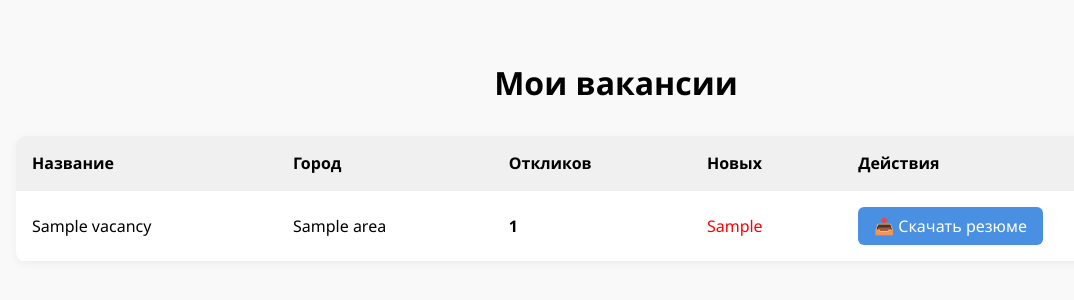
After one commit to BogdanovNikolai/HH-Resume-parser, a Flask app: template templates/vacancies.html in a window 1280 px wide. The commit adds this page. Shown: the top 300 px of the page, without its empty margins (24-1098 px from the left). Run offline with Flask 3, Linux system fonts and the light colour scheme; the template is opened without the code that fills it: most values are stand-ins (such as "Sample title", 1, 10 or a date in 2020); parts of the project's set-up code (start-up, migrations or seed data) failed here and were passed over.

Commit message:
feat\Remaining requests and started vacancies page

```diff
--- a/app.py
+++ b/app.py
@@ -1,11 +1,12 @@
 from flask import Flask, render_template, request, send_file, jsonify
-from hh.api import findResumes
+from hh.api import findResumes, get_manager_id, get_resume_limits
 from utils.excel_writer import append_resumes_to_excel
 import os
 from typing import List, Dict, Any, Optional
 from threading import Thread, Lock
 from progress import progress_lock, global_progress
 import json
+import requests
 
 app = Flask(__name__)
 
@@ -28,7 +29,182 @@ AREAS_LIST = load_areas_from_file('utils/areas_cache.json')
 
 @app.route('/')
 def index():
-    return render_template('index.html', areas=AREAS_LIST)
+    access_tokens = []
+    i = 1
+    while True:
+        token = os.getenv(f"ACCESS_TOKEN{i}")
+        if token:
+            access_tokens.append(token)
+            i += 1
+        else:
+            break
+
+    if not access_tokens:
+        return render_template('index.html', areas=AREAS_LIST, resume_limit=None)
+
+    # Используем первый токен
+    access_token = access_tokens[0]
+    employer_id = "104309"  # Номер компании из задания
+
+    try:
+        manager_id = get_manager_id(access_token)
+        if not manager_id:
+            return render_template('index.html', areas=AREAS_LIST, resume_limit=None)
+
+        limits = get_resume_limits(employer_id, manager_id, access_token)
+        resume_left = limits.get("left", {}).get("resume_view", 0)
+    except Exception as e:
+        print(f"[ERROR] Не удалось получить лимиты: {e}")
+        resume_left = None
+
+    return render_template('index.html', areas=AREAS_LIST, resume_limit=resume_left)
+
+@app.route('/api/resume-limit')
+def resume_limit_api():
+    access_tokens = []
+    i = 1
+    while True:
+        token = os.getenv(f"ACCESS_TOKEN{i}")
+        if token:
+            access_tokens.append(token)
+            i += 1
+        else:
+            break
+
+    if not access_tokens:
+        return jsonify({"limit": None})
+
+    access_token = access_tokens[0]
+    employer_id = "104309"
+
+    try:
+        manager_id = get_manager_id(access_token)
+        if not manager_id:
+            return jsonify({"limit": None})
+
+        limits = get_resume_limits(employer_id, manager_id, access_token)
+        return jsonify({"limit": limits.get("left", {}).get("resume_view_from_api", None)})
+    except Exception as e:
+        print(f"[ERROR] Ошибка получения лимита: {e}")
+        return jsonify({"limit": None})
+
+@app.route('/vacancies')
+def vacancies():
+    access_tokens = []
+    i = 1
+    while True:
+        token = os.getenv(f"ACCESS_TOKEN{i}")
+        if token:
+            access_tokens.append(token)
+            i += 1
+        else:
+            break
+
+    if not access_tokens:
+        return "Нет доступных токенов", 500
+
+    from hh.api import get_company_vacancies, get_employer_id
+    try:
+        employer_id = get_employer_id(access_tokens[0])
+        if not employer_id:
+            return render_template('vacancies.html', error="Не удалось получить ID работодателя.", vacancies=[])
+
+        vacancies_list = get_company_vacancies(access_tokens[0], employer_id)
+        if not vacancies_list:
+            return render_template('vacancies.html', error="Нет активных вакансий.", vacancies=[])
+
+        result = []
+        for vacancy in vacancies_list:
+            vacancy_id = vacancy["id"]
+            url = f"https://api.hh.ru/negotiations?vacancy_id={vacancy_id}"
+            headers = {
+                'Authorization': f'Bearer {access_tokens[0]}',
+                'User-Agent': 'HH-User-Agent'
+            }
+            try:
+                resp = requests.get(url, headers=headers)
+                resp.raise_for_status()
+                data = resp.json()
+                total = sum(coll["counters"]["total"] for coll in data.get("collections", []))
+                unread = sum(coll["counters"]["with_updates"] for coll in data.get("collections", []))
+                result.append({
+                    "vacancy": vacancy,
+                    "total_responses": total,
+                    "new_responses": unread
+                })
+            except Exception as e:
+                print(f"[ERROR] Ошибка при получении откликов для вакансии {vacancy_id}: {e}")
+
+        return render_template('vacancies.html', vacancies=result, error=None)
+
+    except Exception as e:
+        print(f"[ERROR] Ошибка при получении данных: {e}")
+        return render_template('vacancies.html', error="Ошибка получения вакансий. Проверьте права доступа или токен.", vacancies=[])
+
+
+@app.route('/vacancy/<vacancy_id>/export')
+def export_vacancy_resumes(vacancy_id):
+    access_tokens = []
+    i = 1
+    while True:
+        token = os.getenv(f"ACCESS_TOKEN{i}")
+        if token:
+            access_tokens.append(token)
+            i += 1
+        else:
+            break
+
+    if not access_tokens:
+        return "Нет доступных токенов", 500
+
+    # Получаем все отклики по вакансии
+    from hh.api import findResumes
+    def background_task(vacancy_id):
+        nonlocal access_tokens
+        result = None
+        for idx, token in enumerate(access_tokens):
+            print(f"[INFO] Используется токен #{idx + 1}")
+            try:
+                def update_progress(delta: int = 1):
+                    with progress_lock:
+                        if global_progress["step"] == "hh":
+                            global_progress["current_hh"] += delta
+                            if global_progress["current_hh"] >= global_progress["total_hh"]:
+                                global_progress["step"] = "ai"
+
+                # Здесь можно указать лимит, например, 100
+                result = findResumes(
+                    f"vacancy_id:{vacancy_id}",
+                    access_token=token,
+                    limit=100,
+                    area_id="1",
+                    progress_callback=update_progress
+                )
+                if result and result.get("items"):
+                    print(f"[SUCCESS] Резюме загружены для вакансии {vacancy_id}")
+                    break
+            except Exception as e:
+                print(f"[ERROR] Ошибка с токеном #{idx + 1}: {e}")
+                continue
+        else:
+            with progress_lock:
+                global_progress["status"] = "ошибка"
+            return
+
+        filename = f"resumes_output_{vacancy_id}.xlsx"
+        from utils.excel_writer import append_resumes_to_excel
+        description_input = ""  # Можно передать описание из БД или формы
+        DEEPSEEK_API_KEY = os.getenv("DEEPSEEK_API_KEY")
+        append_resumes_to_excel(result, filename=filename, description_input=description_input, deepseek_api_key=DEEPSEEK_API_KEY)
+
+        with progress_lock:
+            global_progress["status"] = "готово"
+            global_progress["filename"] = filename
+
+    thread = Thread(target=background_task, args=(vacancy_id,))
+    thread.start()
+
+    return render_template("progress.html")
 
 @app.route('/export', methods=['POST'])
 def export_resumes():
--- a/hh/api.py
+++ b/hh/api.py
@@ -132,6 +132,55 @@ def auto_refresh_or_switch_account(func: F) -> F:
         return None
     return wrapper
 
+def get_employer_id(access_token: str) -> Optional[str]:
+    url = "https://api.hh.ru/me"
+    headers = {
+        "Authorization": f"Bearer {access_token}",
+        "User-Agent": "HH-User-Agent"
+    }
+    response = requests.get(url, headers=headers)
+    response.raise_for_status()
+    data = response.json()
+    return data.get("employer", {}).get("id")
+
+def get_company_vacancies(access_token: str, employer_id: str) -> List[Dict[str, Any]]:
+    url = f"https://api.hh.ru/employers/{employer_id}/vacancies/active"
+    headers = {
+        "Authorization": f"Bearer {access_token}",
+        "User-Agent": "HH-User-Agent"
+    }
+    response = requests.get(url, headers=headers)
+    print(response.json())
+    try:
+        response.raise_for_status()
+        return response.json().get("items", [])
+    except requests.exceptions.HTTPError as e:
+        print(f"[ERROR] Ошибка при получении вакансий: {e}")
+        if response.status_code == 403:
+            print("[ACCESS_DENIED] Учетная запись не имеет прав на просмотр вакансий.")
+        return []
+
+def get_manager_id(access_token: str) -> Optional[str]:
+    url = "https://api.hh.ru/me"
+    headers = {
+        "Authorization": f"Bearer {access_token}",
+        "User-Agent": "HH-User-Agent"
+    }
+    response = requests.get(url, headers=headers)
+    response.raise_for_status()
+    data = response.json()
+    return data.get("manager", {}).get("id")
+
+
+def get_resume_limits(employer_id: str, manager_id: str, access_token: str) -> dict:
+    url = f"https://api.hh.ru/employers/{employer_id}/managers/{manager_id}/limits/resume"
+    headers = {
+        "Authorization": f"Bearer {access_token}",
+        "User-Agent": "HH-User-Agent"
+    }
+    response = requests.get(url, headers=headers)
+    response.raise_for_status()
+    return response.json()
 
 # === PARSE FULL RESUME ===
 def get_full_resume(resume_id: str, access_token: str, account_num: int, max_retries: int = 5, base_delay: float = 2.0, progress_callback: Optional[Callable[[int], None]] = None) -> Optional[Dict[str, Any]]:
--- /dev/null
+++ b/templates/vacancies.html
@@ -0,0 +1,103 @@
+<!-- templates/vacancies.html -->
+<!DOCTYPE html>
+<html lang="ru">
+<head>
+  <meta charset="UTF-8" />
+  <title>Мои вакансии</title>
+  <style>
+    body {
+      font-family: 'Segoe UI', sans-serif;
+      background-color: #f9f9f9;
+      padding: 2rem;
+    }
+    h1 {
+      text-align: center;
+      margin-bottom: 2rem;
+    }
+    .error {
+      color: red;
+      font-weight: bold;
+      text-align: center;
+      margin-bottom: 1.5rem;
+    }
+    .empty {
+      text-align: center;
+      color: #777;
+      font-style: italic;
+      margin-top: 1rem;
+    }
+    table {
+      width: 100%;
+      border-collapse: collapse;
+      background: white;
+      box-shadow: 0 2px 10px rgba(0,0,0,0.05);
+      border-radius: 10px;
+      overflow: hidden;
+    }
+    th, td {
+      padding: 1rem;
+      border-bottom: 1px solid #eee;
+      text-align: left;
+    }
+    th {
+      background-color: #f0f0f0;
+    }
+    .btn {
+      display: inline-block;
+      padding: 0.5rem 1rem;
+      background: #4a90e2;
+      color: white;
+      text-decoration: none;
+      border-radius: 6px;
+      transition: background 0.3s ease;
+    }
+    .btn:hover {
+      background: #357abd;
+    }
+    .responses {
+      font-weight: bold;
+    }
+    .new-responses {
+      color: red;
+    }
+  </style>
+</head>
+<body>
+  <h1>Мои вакансии</h1>
+
+  {% if error %}
+    <div class="error">{{ error }}</div>
+  {% endif %}
+
+  {% if vacancies and vacancies|length > 0 %}
+    <table>
+      <thead>
+        <tr>
+          <th>Название</th>
+          <th>Город</th>
+          <th>Откликов</th>
+          <th>Новых</th>
+          <th>Действия</th>
+        </tr>
+      </thead>
+      <tbody>
+        {% for item in vacancies %}
+          <tr>
+            <td>{{ item.vacancy.name }}</td>
+            <td>{{ item.vacancy.area.name }}</td>
+            <td class="responses">{{ item.total_responses }}</td>
+            <td class="new-responses">{{ item.new_responses }}</td>
+            <td>
+              <a href="/vacancy/{{ item.vacancy.id }}/export" class="btn">📥 Скачать резюме</a>
+            </td>
+          </tr>
+        {% endfor %}
+      </tbody>
+    </table>
+  {% else %}
+    {% if not error %}
+      <div class="empty">Нет активных вакансий.</div>
+    {% endif %}
+  {% endif %}
+</body>
+</html>
```
Also changed, not shown: templates/index.html (+34 -0 lines).
